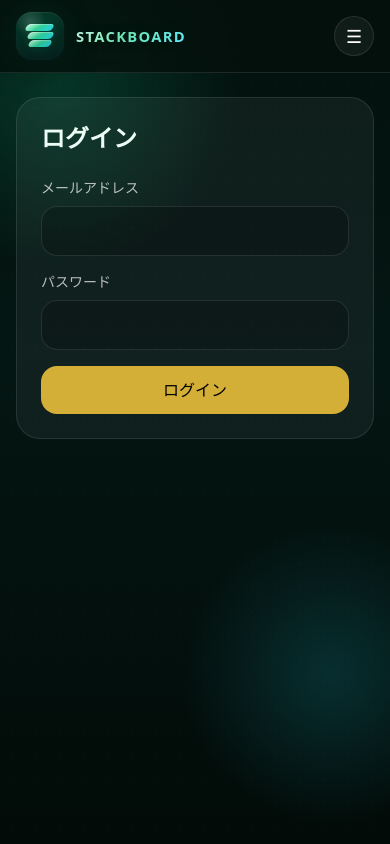
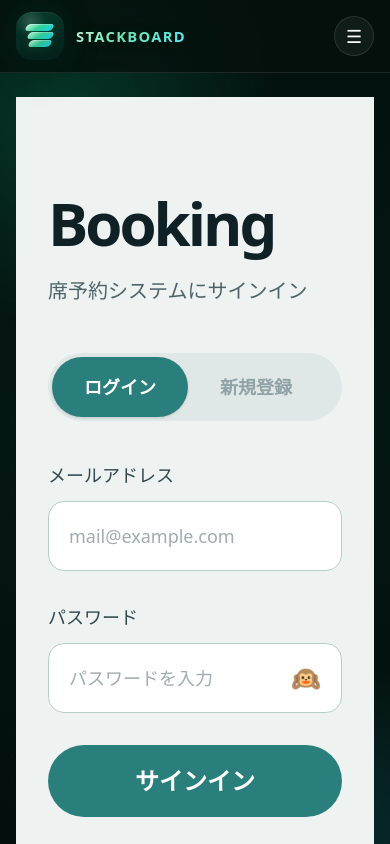
Before and after one commit to w3104131041-svg/stackboard, a Next.js app: page /login in a window 390 px wide. Shown: the top 844 px of the page. Built offline with nearby package versions, Linux system fonts and the light colour scheme; no server answers.

Commit message:
close mobile menu on navigation

```diff
--- a/app/(public)/login/page.tsx
+++ b/app/(public)/login/page.tsx
@@ -5,18 +5,22 @@ import { useRouter } from 'next/navigation'
 import { createClient } from '@/lib/supabase/client'
 
 export default function LoginPage() {
+  const router = useRouter()
   const supabase = createClient()
-  const router = useRouter()
+
+  const [mode, setMode] = useState<'login' | 'signup'>('login')
   const [email, setEmail] = useState('')
   const [password, setPassword] = useState('')
+  const [loading, setLoading] = useState(false)
   const [error, setError] = useState('')
-  const [loading, setLoading] = useState(false)
+  const [showPassword, setShowPassword] = useState(false)
 
-  const handleLogin = async (e: React.FormEvent) => {
+  const handleSubmit = async (e: React.FormEvent) => {
     e.preventDefault()
+    setError('')
     setLoading(true)
-    setError('')
 
+    if (mode === 'login') {
       const { error } = await supabase.auth.signInWithPassword({
         email,
         password,
@@ -25,47 +29,142 @@ export default function LoginPage() {
       setLoading(false)
 
       if (error) {
-      setError('ログインに失敗しました')
+        setError(error.message)
         return
       }
 
-    router.push('/dashboard')
+      router.push('/me')
       router.refresh()
+      return
+    }
+
+    const { data, error } = await supabase.auth.signUp({
+      email,
+      password,
+    })
+
+    if (error) {
+      setLoading(false)
+      setError(error.message)
+      return
+    }
+
+    const userId = data.user?.id
+
+    if (userId) {
+      await supabase.from('profiles').upsert({
+        id: userId,
+        email,
+        display_name: email.split('@')[0],
+        role: 'member',
+        is_active: true,
+      })
+    }
+
+    setLoading(false)
+    alert('登録しました。ログインしてください。')
+    setMode('login')
   }
 
   return (
-    <div className="mx-auto max-w-md rounded-3xl border border-white/10 bg-white/5 p-6">
-      <h1 className="text-2xl font-bold">ログイン</h1>
-      <form onSubmit={handleLogin} className="mt-6 space-y-4">
+    <div className="min-h-screen bg-[#eef3f1] text-[#102126]">
+      <div className="mx-auto flex min-h-screen max-w-md flex-col px-8 pt-16 pb-10">
+        <div className="pt-8">
+          <h1 className="text-6xl font-semibold tracking-[-0.05em] text-[#102126]">
+            Booking
+          </h1>
+          <p className="mt-6 text-xl text-[#4e6369]">
+            席予約システムにサインイン
+          </p>
+        </div>
+
+        <div className="mt-12 inline-flex rounded-full bg-[#dfe8e6] p-1">
+          <button
+            type="button"
+            onClick={() => setMode('login')}
+            className={`rounded-full px-8 py-4 text-lg font-semibold transition ${
+              mode === 'login'
+                ? 'bg-[#2a7f7d] text-white shadow-sm'
+                : 'text-[#91a3a7]'
+            }`}
+          >
+            ログイン
+          </button>
+
+          <button
+            type="button"
+            onClick={() => setMode('signup')}
+            className={`rounded-full px-8 py-4 text-lg font-semibold transition ${
+              mode === 'signup'
+                ? 'bg-[#2a7f7d] text-white shadow-sm'
+                : 'text-[#91a3a7]'
+            }`}
+          >
+            新規登録
+          </button>
+        </div>
+
+        <form onSubmit={handleSubmit} className="mt-10 space-y-8">
           <div>
-          <label className="mb-2 block text-sm text-white/70">メールアドレス</label>
+            <label className="mb-3 block text-lg font-medium text-[#31484e]">
+              メールアドレス
+            </label>
             <input
               type="email"
               value={email}
               onChange={(e) => setEmail(e.target.value)}
-            className="w-full rounded-2xl border border-white/10 bg-black/20 px-4 py-3 outline-none"
+              placeholder="mail@example.com"
+              className="w-full rounded-2xl border border-[#b7cfcb] bg-white px-5 py-5 text-lg outline-none placeholder:text-[#a0acad]"
               required
             />
           </div>
+
           <div>
-          <label className="mb-2 block text-sm text-white/70">パスワード</label>
+            <label className="mb-3 block text-lg font-medium text-[#31484e]">
+              パスワード
+            </label>
+            <div className="flex items-center rounded-2xl border border-[#b7cfcb] bg-white px-5">
               <input
-            type="password"
+                type={showPassword ? 'text' : 'password'}
                 value={password}
                 onChange={(e) => setPassword(e.target.value)}
-            className="w-full rounded-2xl border border-white/10 bg-black/20 px-4 py-3 outline-none"
+                placeholder="パスワードを入力"
+                className="w-full bg-transparent py-5 text-lg outline-none placeholder:text-[#a0acad]"
                 required
               />
+              <button
+                type="button"
+                onClick={() => setShowPassword((prev) => !prev)}
+                className="ml-3 text-2xl"
+              >
+                {showPassword ? '🙈' : '🙉'}
+              </button>
             </div>
-        {error ? <p className="text-sm text-red-400">{error}</p> : null}
+          </div>
+
+          {error ? (
+            <p className="text-base text-red-500">{error}</p>
+          ) : null}
+
           <button
             type="submit"
             disabled={loading}
-          className="w-full rounded-2xl bg-[#d4af37] px-4 py-3 font-medium text-black disabled:opacity-50"
+            className="w-full rounded-full bg-[#2a7f7d] px-6 py-5 text-2xl font-semibold text-white transition hover:opacity-95 disabled:opacity-60"
           >
-          {loading ? 'ログイン中...' : 'ログイン'}
+            {loading
+              ? '処理中...'
+              : mode === 'login'
+              ? 'サインイン'
+              : '新規登録'}
           </button>
         </form>
+
+        <div className="mt-12">
+          <div className="flex h-12 w-12 items-center justify-center rounded-full bg-[#dfe8e6] text-xl">
+            🌘
+          </div>
+        </div>
+      </div>
     </div>
   )
 }
--- a/components/layout/header.tsx
+++ b/components/layout/header.tsx
@@ -2,6 +2,7 @@
 
 import Link from 'next/link'
 import { useEffect, useState } from 'react'
+import { usePathname } from 'next/navigation'
 import { createClient } from '@/lib/supabase/client'
 import LogoutButton from './logout-button'
 
@@ -30,12 +31,33 @@ function StackboardLogo() {
   )
 }
 
+function MobileNavLink({
+  href,
+  children,
+  onNavigate,
+}: {
+  href: string
+  children: React.ReactNode
+  onNavigate: () => void
+}) {
+  return (
+    <Link
+      href={href}
+      onClick={onNavigate}
+      className="text-sm text-white/75 transition hover:text-white"
+    >
+      {children}
+    </Link>
+  )
+}
+
 export async function Header() {
   return <ClientHeader />
 }
 
 function ClientHeader() {
   const supabase = createClient()
+  const pathname = usePathname()
   const [user, setUser] = useState<Profile>(null)
   const [menuOpen, setMenuOpen] = useState(false)
 
@@ -62,8 +84,16 @@ function ClientHeader() {
     load()
   }, [supabase])
 
-  const navLinks = (
-    <>
+  useEffect(() => {
+    setMenuOpen(false)
+  }, [pathname])
+
+  return (
+    <header className="sticky top-0 z-50 border-b border-white/10 bg-[#05110d]/80 backdrop-blur-xl">
+      <div className="mx-auto flex max-w-6xl items-center justify-between gap-4 px-4 py-3 md:px-6">
+        <StackboardLogo />
+
+        <nav className="hidden items-center gap-6 md:flex">
           <Link href="/me/settings" className="text-sm text-white/75 transition hover:text-white">
             プロフィール
           </Link>
@@ -89,16 +119,6 @@ function ClientHeader() {
               </Link>
             </>
           ) : null}
-    </>
-  )
-
-  return (
-    <header className="sticky top-0 z-50 border-b border-white/10 bg-[#05110d]/80 backdrop-blur-xl">
-      <div className="mx-auto flex max-w-6xl items-center justify-between gap-4 px-4 py-3 md:px-6">
-        <StackboardLogo />
-
-        <nav className="hidden items-center gap-6 md:flex">
-          {navLinks}
         </nav>
 
         <div className="hidden items-center gap-3 md:flex">
@@ -135,7 +155,32 @@ function ClientHeader() {
       {menuOpen ? (
         <div className="border-t border-white/8 md:hidden">
           <div className="mx-auto flex max-w-6xl flex-col gap-4 px-4 py-4">
-            {navLinks}
+            <MobileNavLink href="/me/settings" onNavigate={() => setMenuOpen(false)}>
+              プロフィール
+            </MobileNavLink>
+            <MobileNavLink href="/events" onNavigate={() => setMenuOpen(false)}>
+              開催一覧
+            </MobileNavLink>
+            <MobileNavLink href="/rankings" onNavigate={() => setMenuOpen(false)}>
+              ランキング
+            </MobileNavLink>
+            <MobileNavLink href="/members" onNavigate={() => setMenuOpen(false)}>
+              メンバー
+            </MobileNavLink>
+            <MobileNavLink href="/me" onNavigate={() => setMenuOpen(false)}>
+              マイページ
+            </MobileNavLink>
+
+            {user?.role === 'admin' ? (
+              <>
+                <MobileNavLink href="/dashboard" onNavigate={() => setMenuOpen(false)}>
+                  管理画面
+                </MobileNavLink>
+                <MobileNavLink href="/admin/events/new" onNavigate={() => setMenuOpen(false)}>
+                  新規開催
+                </MobileNavLink>
+              </>
+            ) : null}
 
             <div className="mt-2 border-t border-white/8 pt-4">
               {user ? (
@@ -151,6 +196,7 @@ function ClientHeader() {
               ) : (
                 <Link
                   href="/login"
+                  onClick={() => setMenuOpen(false)}
                   className="btn-primary inline-flex rounded-full px-4 py-2 text-sm font-medium"
                 >
                   ログイン
```
Lines whose indentation alone changed are shown as unchanged.
